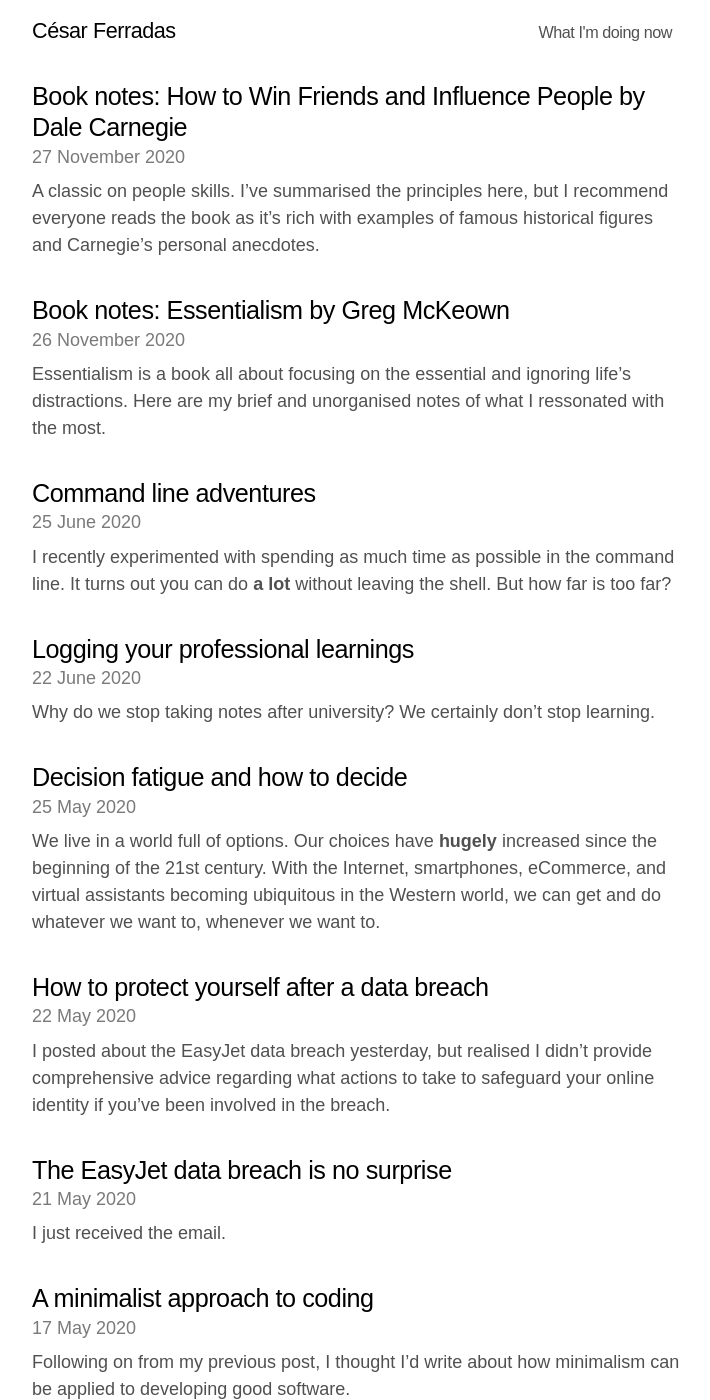
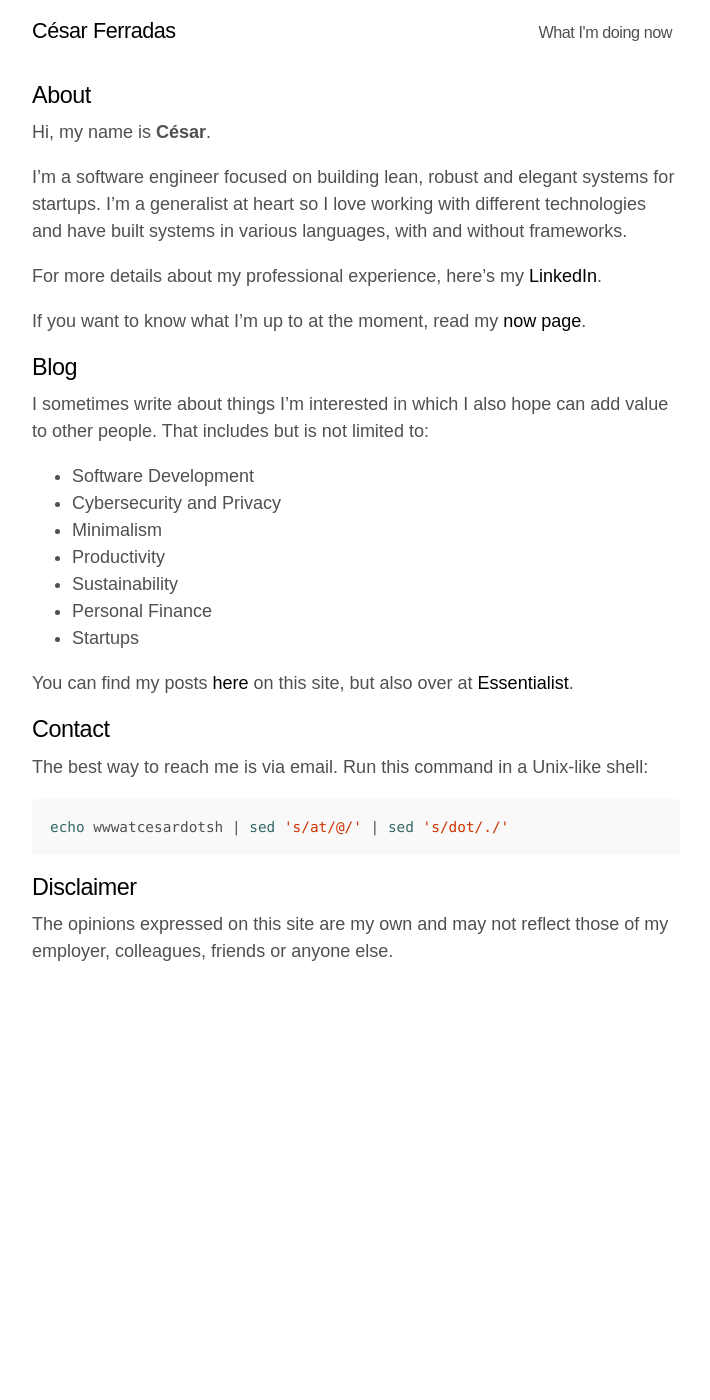
Before and after one commit to cesarferradas/ferrad.as, a Jekyll site: the page built from index.md, in a window 1280 px wide and 1400 px high. Shown: the whole window, without its empty margins (284-994 px from the left). Built offline with Jekyll 4.4.1, drawn with Linux system fonts in a browser that asks for light colours; our own code applies the rules of GitHub Pages for plain Markdown files; some of the changed text lies outside the part shown.

Commit message:
update index

````diff
--- a/_config.yml
+++ b/_config.yml
@@ -5,7 +5,7 @@ url:            https://cesar.sh
 baseurl:        ""
 
 # Navigation
-permalink:      /:categories/:slug
+permalink:      /:slug
 
 # Contact
 author:
--- a/index.html
+++ b/index.html
@@ -15,3 +15,14 @@ layout: default
   </div>
   {% endfor %}
 </div>
+
+<h1>Most recent articles</h1>
+<div class="posts">
+  {% for post in site.posts | limit:3 %}
+  <div class="post">
+    <h4 class="post-title">
+      <a href="{{ post.url | absolute_url }}">{{ post.title }}</a>
+    </h4>
+  </div>
+  {% endfor %}
+</div>
--- /dev/null
+++ b/index.md
@@ -0,0 +1,46 @@
+---
+layout: default
+---
+
+## About
+
+Hi, my name is **César**.
+
+I'm a software engineer focused on building lean, robust and elegant systems
+for startups. I'm a generalist at heart so I love working with different
+technologies and have built systems in various languages, with and without
+frameworks.
+
+For more details about my professional experience, here's my
+[LinkedIn](https://linkedin.com/in/cesarferradas).
+
+If you want to know what I'm up to at the moment, read my [now page](/now).
+
+## Blog
+
+I sometimes write about things I'm interested in which I also hope can add
+value to other people. That includes but is not limited to:
+
+* Software Development
+* Cybersecurity and Privacy
+* Minimalism
+* Productivity
+* Sustainability
+* Personal Finance
+* Startups
+
+You can find my posts [here](/blog) on this site, but also over at
+[Essentialist](https://essentiali.st).
+
+## Contact
+
+The best way to reach me is via email. Run this command in a Unix-like shell:
+
+```shell
+echo wwwatcesardotsh | sed 's/at/@/' | sed 's/dot/./'
+```
+
+## Disclaimer
+
+The opinions expressed on this site are my own and may not reflect those of my
+employer, colleagues, friends or anyone else.
````
Also changed, not shown: about.md (deleted, +0 -27 lines).
